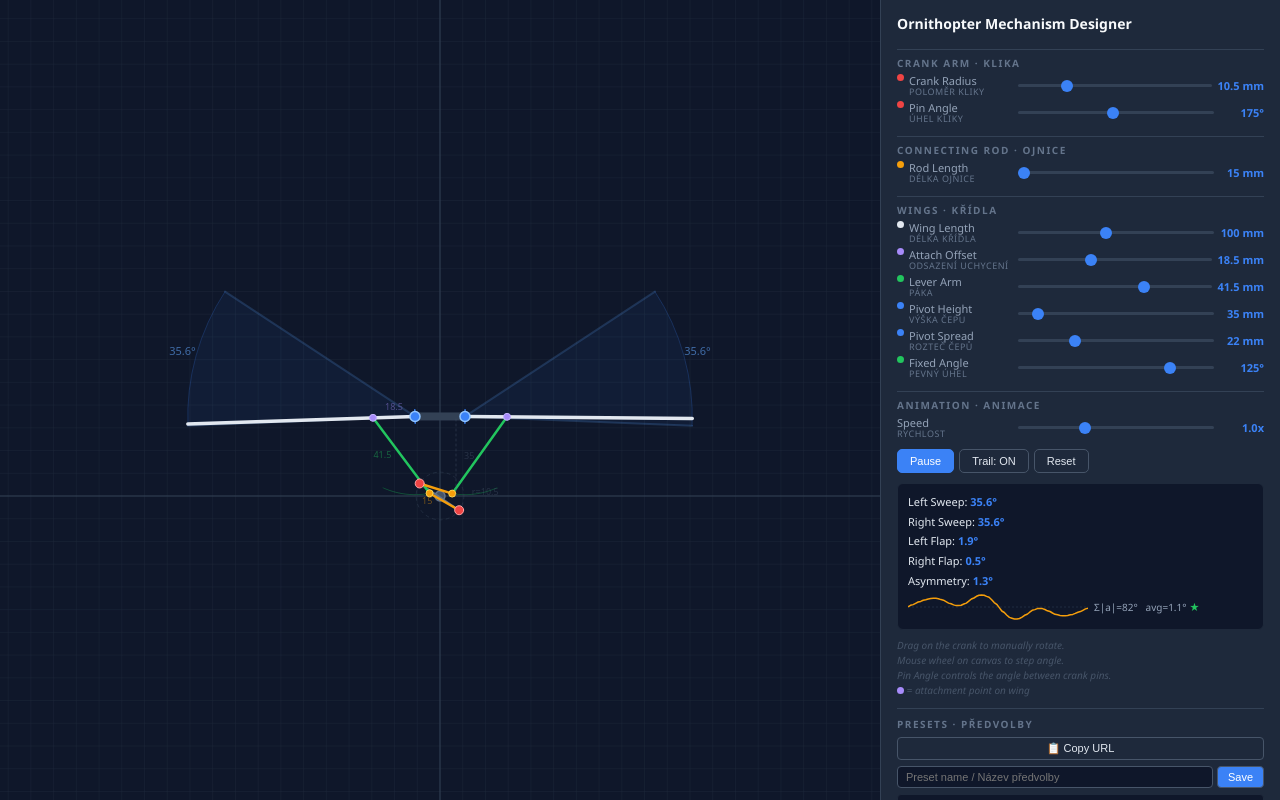
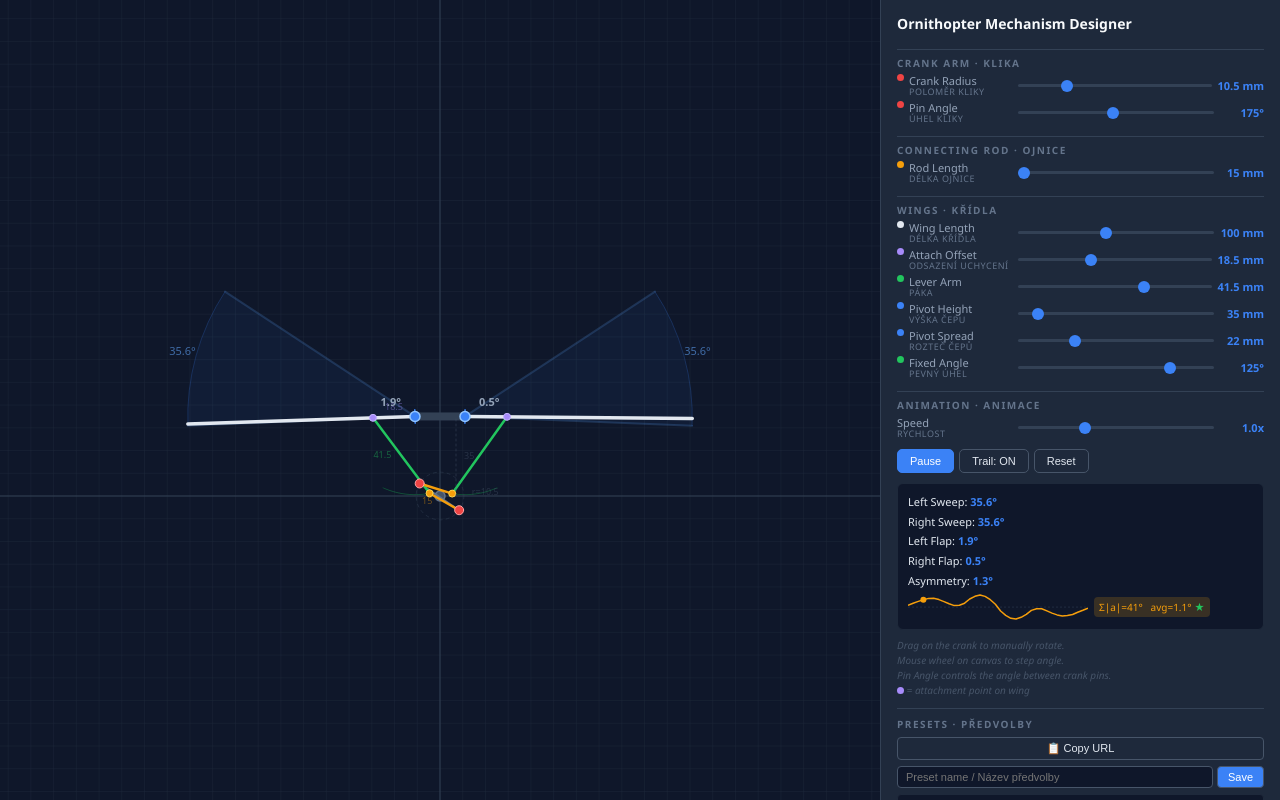
Before and after one commit to tkafka/flight-ik, a website: page index.html in a window 1280 px wide. Both pictures are taken after typing "Sample" into the empty fields and a click on the button "Save". Drawn offline with Linux system fonts and the light colour scheme.

Commit message:
Canvas overflow fix and preset metrics — Added min-width:0 and overflow:hidden to #canvas-wrap to prevent flex layout issues. Wing angles now displayed on canvas near pivot points. Sparkline bucket size increased to 10° (36 buckets). Current crank position shown as orange dot on sparkline. Match metric highlighted with amber background when full 360° range is captured. Presets now store and display avg asymmetry badge when saved with complete data.

```diff
--- a/index.html
+++ b/index.html
@@ -14,7 +14,7 @@ body {
   height: 100vh;
   overflow: hidden;
 }
-#canvas-wrap { flex: 1; position: relative; background: #0f172a; }
+#canvas-wrap { flex: 1; min-width: 0; position: relative; background: #0f172a; overflow: hidden; }
 canvas { display: block; width: 100%; height: 100%; cursor: crosshair; }
 
 #panel {
@@ -75,6 +75,14 @@ canvas { display: block; width: 100%; height: 100%; cursor: crosshair; }
 .spark-row { display: flex; align-items: center; gap: 6px; margin-top: 2px; }
 .spark-row svg { flex-shrink: 0; }
 .spark-metric { font-size: 10px; color: #94a3b8; white-space: nowrap; }
+.spark-metric.spark-valid {
+  background: rgba(245,158,11,0.18); border-radius: 4px; padding: 1px 5px;
+  color: #f59e0b;
+}
+.p-metric {
+  font-size: 9px; color: #f59e0b; background: rgba(245,158,11,0.15);
+  border-radius: 3px; padding: 0 4px; margin-left: auto; white-space: nowrap; flex-shrink: 0;
+}
 .hint {
   margin-top: 6px; font-size: 10px; color: #475569;
   line-height: 1.5; font-style: italic;
@@ -278,9 +286,11 @@ function normDeg(d) {
   return d;
 }
 
-const ASYM_BUCKETS = 72;
+const ASYM_BUCKETS = 36;
 const asymData = new Float32Array(ASYM_BUCKETS);
 const asymFilled = new Uint8Array(ASYM_BUCKETS);
+let asymFullRange = false;
+let lastValidMetrics = null;
 
 // ============================================================
 //  RESIZE
@@ -636,6 +646,24 @@ function drawDims(ls) {
 }
 
 // ============================================================
+//  DRAW: WING ANGLES
+// ============================================================
+function drawAngles(ls, rs) {
+  if (ls) {
+    const a = normDeg(ls.flapDeg);
+    const px = SX(ls.piv.x) - 14;
+    const py = SY(ls.piv.y) - 14;
+    dText(a.toFixed(1) + '°', px, py, '#94a3b8', 'right', 'bold 11px system-ui');
+  }
+  if (rs) {
+    const a = normDeg(-rs.flapDeg);
+    const px = SX(rs.piv.x) + 14;
+    const py = SY(rs.piv.y) - 14;
+    dText(a.toFixed(1) + '°', px, py, '#94a3b8', 'left', 'bold 11px system-ui');
+  }
+}
+
+// ============================================================
 //  MAIN DRAW
 // ============================================================
 function draw() {
@@ -652,6 +680,7 @@ function draw() {
   drawSide(ls);
   drawSide(rs);
   drawDims(ls);
+  drawAngles(ls, rs);
 
   const st = document.getElementById('i-status');
   if (!ls || !rs) {
@@ -670,7 +699,7 @@ function draw() {
 
   if (asym !== null) {
     const crankDeg = ((angle * 180 / Math.PI) % 360 + 360) % 360;
-    const bucket = Math.floor(crankDeg / 5) % ASYM_BUCKETS;
+    const bucket = Math.floor(crankDeg / 10) % ASYM_BUCKETS;
     asymData[bucket] = asym;
     asymFilled[bucket] = 1;
     renderSparkline();
@@ -717,15 +746,33 @@ function renderSparkline() {
     first = false;
   }
 
+  const crankDeg = ((angle * 180 / Math.PI) % 360 + 360) % 360;
+  const curBucket = Math.floor(crankDeg / 10) % ASYM_BUCKETS;
+  let dotSvg = '';
+  if (asymFilled[curBucket]) {
+    const dx = xOf(curBucket).toFixed(1);
+    const dy = yOf(asymData[curBucket]).toFixed(1);
+    dotSvg = '<circle cx="' + dx + '" cy="' + dy + '" r="3" fill="#f59e0b"/>';
+  }
+
   svg.innerHTML =
     '<line x1="0" y1="' + zeroY.toFixed(1) + '" x2="' + W + '" y2="' + zeroY.toFixed(1) + '" stroke="#334155" stroke-width="0.5" stroke-dasharray="2,2"/>' +
-    '<path d="' + path + '" fill="none" stroke="#f59e0b" stroke-width="1.5" stroke-linejoin="round"/>';
+    '<path d="' + path + '" fill="none" stroke="#f59e0b" stroke-width="1.5" stroke-linejoin="round"/>' +
+    dotSvg;
 
+  asymFullRange = (filledCount === ASYM_BUCKETS);
   const avgAbs = absSum / filledCount;
-  document.getElementById('i-match').innerHTML =
+
+  if (asymFullRange) {
+    lastValidMetrics = { sum: absSum, avg: avgAbs };
+  }
+
+  const el = document.getElementById('i-match');
+  el.innerHTML =
     'Σ|a|=' + absSum.toFixed(0) + '° &nbsp; avg=' + avgAbs.toFixed(1) + '°' +
     ' <span style="color:' + (avgAbs < 2 ? '#22c55e' : avgAbs < 5 ? '#f59e0b' : '#ef4444') + '">' +
     (avgAbs < 2 ? '★' : avgAbs < 5 ? '○' : '✖') + '</span>';
+  el.classList.toggle('spark-valid', asymFullRange);
 }
 
 // ============================================================
@@ -966,6 +1013,13 @@ function renderPresets() {
     });
 
     item.appendChild(nameEl);
+    if (pr.metrics) {
+      const badge = document.createElement('span');
+      badge.className = 'p-metric';
+      badge.textContent = 'avg ' + pr.metrics.avg.toFixed(1) + '°';
+      badge.title = 'Σ|a|=' + pr.metrics.sum.toFixed(0) + '°  avg=' + pr.metrics.avg.toFixed(1) + '°';
+      item.appendChild(badge);
+    }
     item.appendChild(renBtn);
     item.appendChild(delBtn);
     list.appendChild(item);
@@ -980,7 +1034,11 @@ function setupPresets() {
     const data = {};
     for (const k of PARAM_KEYS) data[k] = P[k];
     const presets = loadPresets();
-    presets.push({ name, data });
+    const entry = { name, data };
+    if (asymFullRange && lastValidMetrics) {
+      entry.metrics = { sum: lastValidMetrics.sum, avg: lastValidMetrics.avg };
+    }
+    presets.push(entry);
     savePresetsLS(presets);
     nameInput.value = '';
     renderPresets();
```
